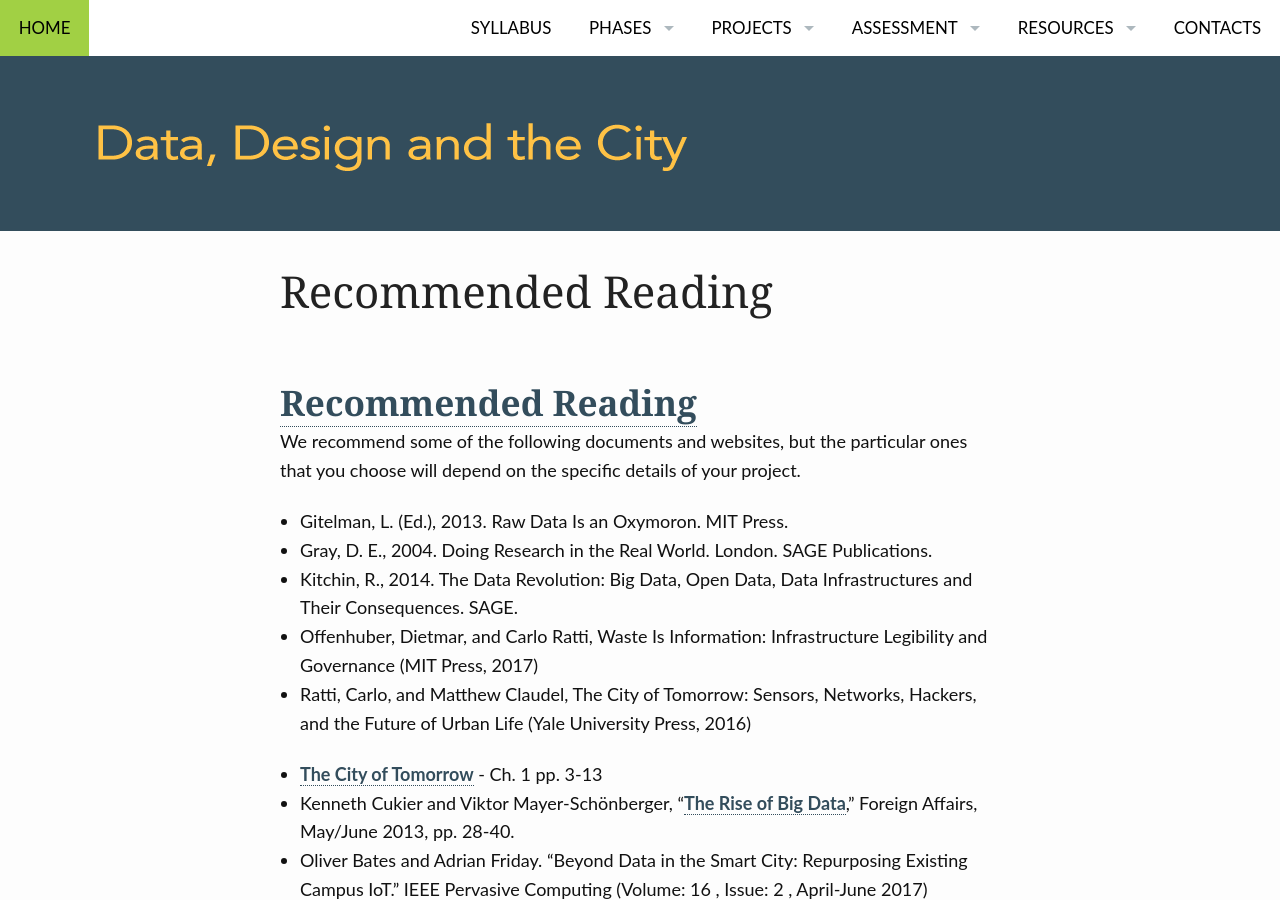
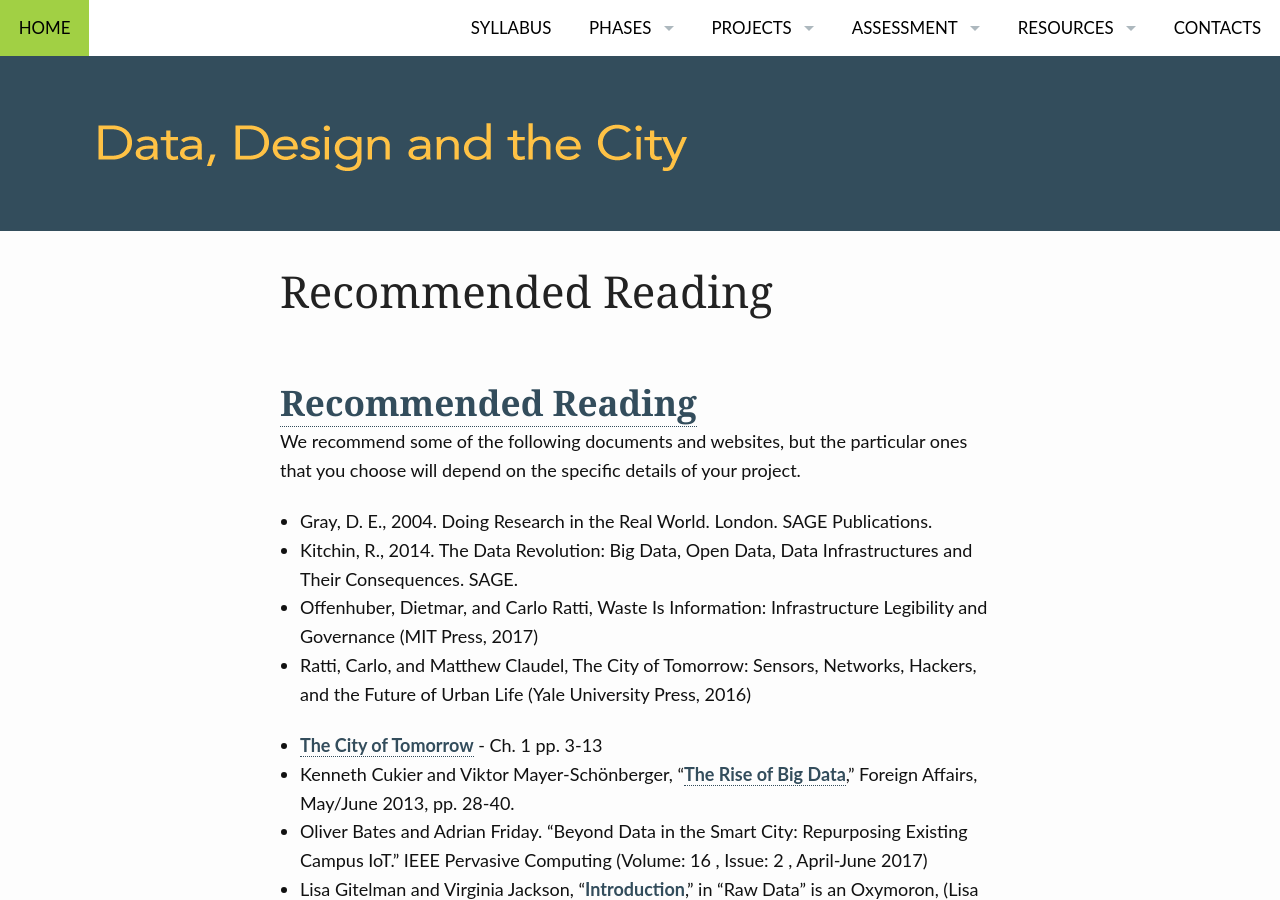
Before and after one commit to edinburghlivinglab/ddc, a Jekyll site: the page built from pages/reading_list.md, in a window 1280 px wide and 900 px high. Built offline with Jekyll 4.4.1, drawn with Linux system fonts in a browser that asks for light colours.

Commit message:
Update reading_list.md

```diff
--- a/pages/reading_list.md
+++ b/pages/reading_list.md
@@ -7,11 +7,12 @@
 
 We recommend some of the following documents and websites, but the particular ones that you choose will depend on the specific details of your project.
 
-* Gitelman, L. (Ed.), 2013. Raw Data Is an Oxymoron. MIT Press.
+
 * Gray, D. E., 2004. Doing Research in the Real World. London. SAGE Publications.
 * Kitchin, R., 2014. The Data Revolution: Big Data, Open Data, Data Infrastructures and Their Consequences. SAGE.
 * Offenhuber, Dietmar, and Carlo Ratti, Waste Is Information: Infrastructure Legibility and Governance (MIT Press, 2017)
 * Ratti, Carlo, and Matthew Claudel, The City of Tomorrow: Sensors, Networks, Hackers, and the Future of Urban Life (Yale University Press, 2016)
+
 
 * [The City of Tomorrow](https://www.scribd.com/document/384155848/The-City-of-Tomorrow-Sensors-Networks-Hackers-And-the-Future-of-Urban-Life) - Ch. 1 pp. 3-13
 * Kenneth Cukier and Viktor Mayer-Schönberger, “[The Rise of Big Data](https://www.foreignaffairs.com/articles/2013-04-03/rise-big-data),” Foreign Affairs, May/June 2013, pp. 28-40.
```
